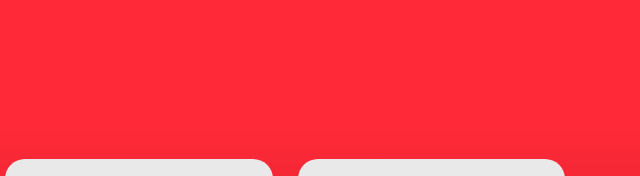
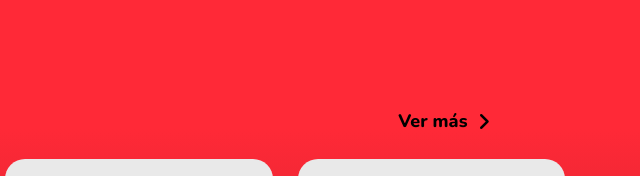
Before and after one commit to tiagoheras/tibusweb, a plain HTML site: page index.html in a window 1280 px wide. Shown: the part 1241-1417 px from the top of the page, 640-1280 px from the left. Drawn offline with nearby package versions, Linux system fonts and the light colour scheme.

Commit message:
add ver más

```diff
--- a/index.html
+++ b/index.html
@@ -4,6 +4,7 @@
 <head>
     <meta charset="UTF-8">
     <meta name="viewport" content="width=device-width, initial-scale=1.0">
+    <script src="https://kit.fontawesome.com/8f730fd2fb.js" crossorigin="anonymous"></script>
     <link href="https://fonts.googleapis.com/css2?family=Nunito:wght@400;600;700;800&display=swap" rel="stylesheet">
     <link rel="stylesheet" href="./resources/css/style.css">
     <title>Titre Calzados</title>
@@ -46,8 +47,8 @@
         <section id="algunos">
             <h3>Algunos de nuestros productos</h3>
             <div class="more">
-                <h4>Ver más</h4>
-                <i class="fas fa-angle-right"></i>
+                <a href="catalogo.html">Ver más</a>
+                <i class="fas fa-angle-right fa-lg"></i>
             </div>
             <div class="item-list">
                 <div class="item">
@@ -185,5 +186,4 @@
         </div>
     </div>
 </footer>
-
 </html>
--- a/resources/css/style.css
+++ b/resources/css/style.css
@@ -171,7 +171,23 @@ svg {
 }
 
 #algunos .more {
+    position: absolute;
+    top: 1350px;
+    right: 150px;
+    display: flex;
+    align-items: center;
+}
 
+#algunos .more a {
+    padding-right: 10px;
+    font-size: 18px;
+    font-weight: 800;
+    transition: all .2s linear;
+    color: black;
+}
+
+#algunos .more a:hover {
+    text-decoration: underline;
 }
 
 .item-list {
```
